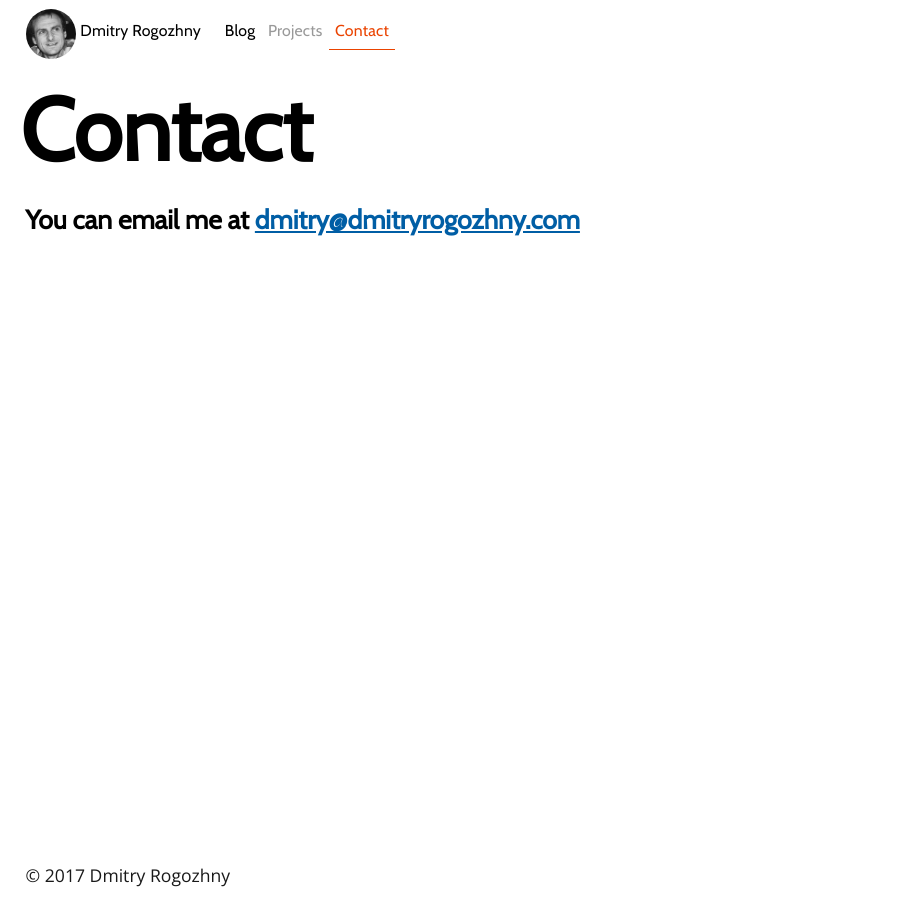
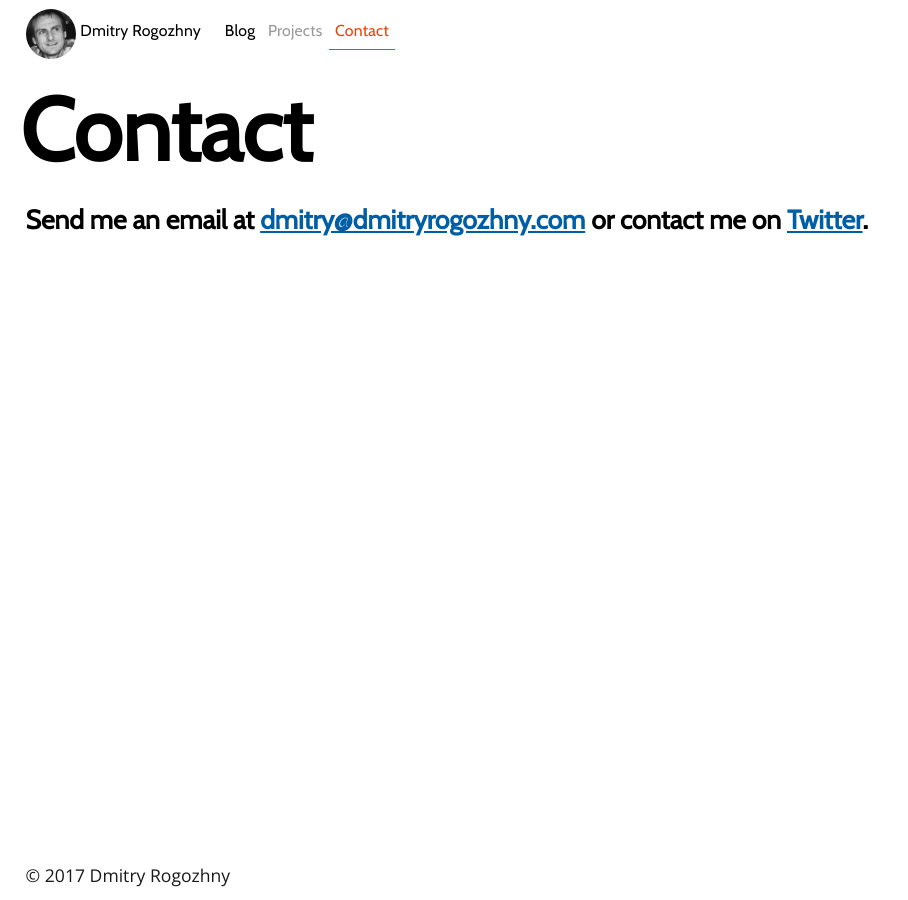
Before and after one commit to dmitryrogozhny/dmitryrogozhny.github.io, a Jekyll site: the page built from about.html, in a window 1280 px wide. Shown: the whole page, without its empty margins (0-908 px from the left). Built offline with Jekyll 4.4.1, drawn with Linux system fonts in a browser that asks for light colours.

Commit message:
Add Twitter account to contact details

```diff
--- a/about.html
+++ b/about.html
@@ -9,5 +9,5 @@ permalink: /about/
 </h1>
 
 <h3>
-    You can email me at <a href="mailto:dmitry@dmitryrogozhny.com">dmitry@dmitryrogozhny.com</a>
+    Send me an email at <a href="mailto:dmitry@dmitryrogozhny.com">dmitry@dmitryrogozhny.com</a> or contact me on <a href="https://twitter.com/{{ site.twitter_username }}">Twitter</a>.
 </h3>
```
